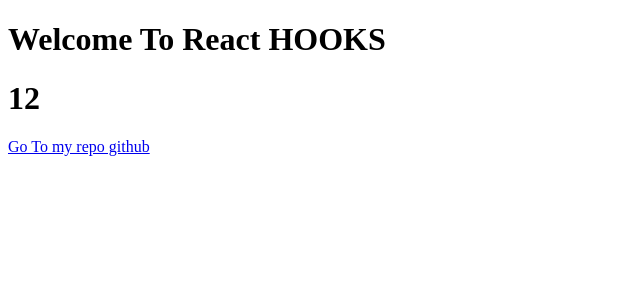
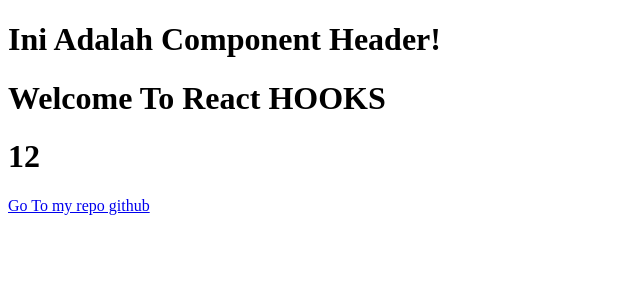
Before and after one commit to zulfan14/react-hooks, a React (Create React App) app: page / in a window 1280 px wide. Shown: the top 300 px of the page, without its empty margins (0-640 px from the left). Built offline with nearby package versions, Linux system fonts and the light colour scheme.

Commit message:
Component

```diff
--- a/src/App.js
+++ b/src/App.js
@@ -1,9 +1,11 @@
+import Header from "./components/Header";
 function App() {
   const title = "Welcome To React HOOKS";
   const number = 12;
   const link = "https://github.com/zulfan14/";
   return (
     <div>
+      <Header />
       <h1>{title}</h1>
       <h1>{number}</h1>
       <a href={link}>Go To my repo github</a>
--- /dev/null
+++ b/src/components/Header.js
@@ -0,0 +1,11 @@
+import React from "react";
+
+const Header = () => {
+  return (
+    <div>
+      <h1>Ini Adalah Component Header!</h1>
+    </div>
+  );
+};
+
+export default Header;
```
